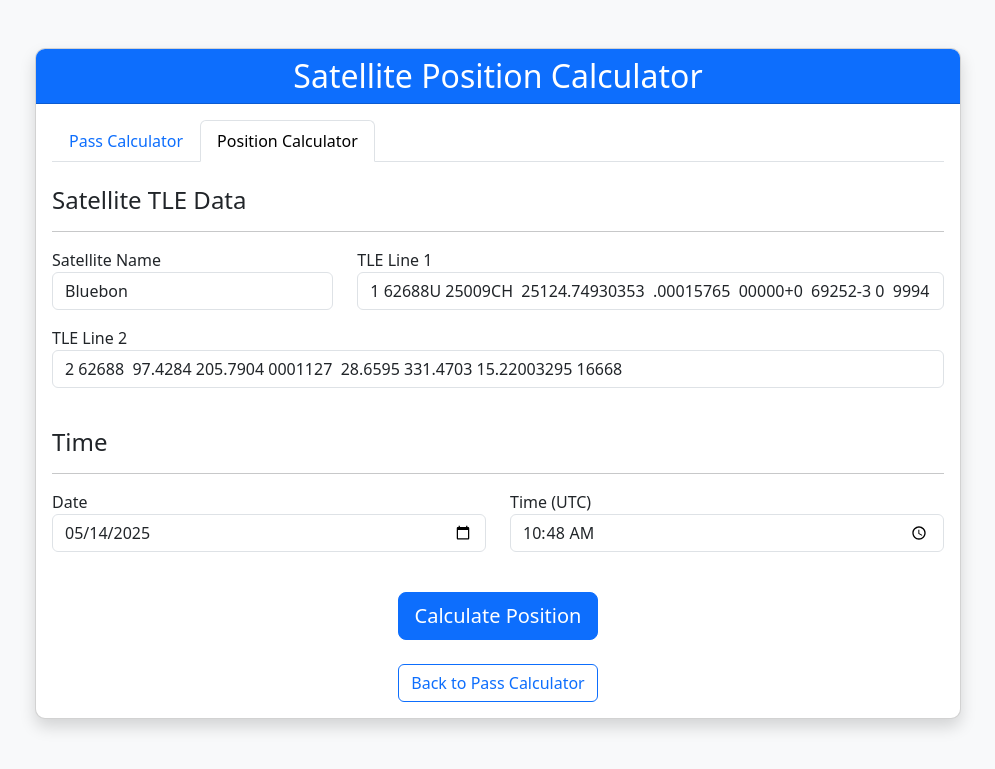
After one commit to Kyrtap1309/satellite_operator_toolbox, a Flask app: page /position in a window 1280 px wide. The commit adds this page. Shown: the top 769 px of the page, without its empty margins (142-1137 px from the left). Run offline with Flask 3, Linux system fonts and the light colour scheme; some libraries are stand-ins or nearby versions.

Commit message:
Add calculate position from timestamp view

```diff
--- a/app.py
+++ b/app.py
@@ -107,6 +107,26 @@ class SatelliteTracker:
                     common_windows.append(common_window)
 
         return sorted(common_windows, key=lambda x: x['rise_time_utc'])
+
+    @staticmethod
+    def calculate_position(tle_line1: str, tle_line2: str, tle_name: str, time_str: str) -> dict[str, Any]:
+        ts = load.timescale()
+        satellite = EarthSatellite(tle_line1, tle_line2, tle_name, ts)
+
+        time_dt = datetime.strptime(time_str, '%Y-%m-%d %H:%M:%S').replace(tzinfo=utc)
+        t = ts.from_datetime(time_dt)
+
+        geocentric = satellite.at(t)
+
+        subpoint = geocentric.subpoint()
+
+        return {
+            'time_utc': time_str,
+            'latitude': round(subpoint.latitude.degrees, 6),
+            'longitude': round(subpoint.longitude.degrees, 6),
+            'elevation': round(subpoint.elevation.m, 2),  # height in meters
+            'satellite_name': tle_name
+        }
 
 class DataFormatter:
     @staticmethod
@@ -269,5 +289,49 @@ def calculate():
                           gs2_lon=gs2_lon,
                           gs2_elev=gs2_elev)
 
+
+@app.route('/position')
+def position():
+    """Render the satellite position calculator page."""
+    now = datetime.now()
+    default_date = now.strftime('%Y-%m-%d')
+    default_time = now.strftime('%H:%M:%S')
+
+    default_time_hm = default_time.rsplit(':', 1)[0]
+
+    return render_template('position_calculator.html',
+                           tle_name=Config.SATELLITE_NAME,
+                           tle_line1=Config.SATELLITE_TLE_LINE1,
+                           tle_line2=Config.SATELLITE_TLE_LINE2,
+                           default_date=default_date,
+                           default_time=default_time_hm)
+
+
+@app.route('/calculate_position', methods=['POST'])
+def calculate_position():
+    """Calculate and display the satellite position."""
+
+    form_data = request.form
+
+    tle_name = form_data.get('tle_name', Config.SATELLITE_NAME)
+    tle_line1 = form_data.get('tle_line1', Config.SATELLITE_TLE_LINE1)
+    tle_line2 = form_data.get('tle_line2', Config.SATELLITE_TLE_LINE2)
+
+    date = form_data.get('date')
+    time = form_data.get('time')
+
+    datetime_str = f"{date} {time}:00"
+
+    tracker = SatelliteTracker()
+    position_data = tracker.calculate_position(tle_line1, tle_line2, tle_name, datetime_str)
+
+    return render_template('position_calculator.html',
+                           tle_name=tle_name,
+                           tle_line1=tle_line1,
+                           tle_line2=tle_line2,
+                           default_date=date,
+                           default_time=time,
+                           position_data=position_data)
+
 if __name__ == '__main__':
     app.run(host='0.0.0.0', port=5000, debug=True)
--- a/docker-compose.yml
+++ b/docker-compose.yml
@@ -1,5 +1,3 @@
-version: '3'
-
 services:
   satellite-pass-calculator:
     build: .
--- /dev/null
+++ b/templates/position_calculator.html
@@ -0,0 +1,198 @@
+<!DOCTYPE html>
+<html lang="en">
+<head>
+    <meta charset="UTF-8">
+    <meta name="viewport" content="width=device-width, initial-scale=1.0">
+    <title>Satellite Position Calculator</title>
+    <link rel="stylesheet" href="https://cdn.jsdelivr.net/npm/bootstrap@5.3.0/dist/css/bootstrap.min.css">
+    <link rel="stylesheet" href="https://unpkg.com/leaflet@1.7.1/dist/leaflet.css" />
+    <link rel="stylesheet" href="{{ url_for('static', filename='css/style.css') }}">
+    <script src="https://unpkg.com/leaflet@1.7.1/dist/leaflet.js"></script>
+
+    <!-- Add map styles -->
+    <style>
+        .map-container {
+            height: 400px;
+            width: 100%;
+            position: relative;
+            border-radius: 4px;
+            overflow: hidden;
+            box-shadow: 0 2px 5px rgba(0, 0, 0, 0.1);
+            border: 1px solid #ddd;
+        }
+
+        #position-map {
+            height: 100%;
+            width: 100%;
+            z-index: 1;
+        }
+    </style>
+</head>
+<body>
+    <div class="container mt-5">
+        <div class="row justify-content-center">
+            <div class="col-md-10">
+                <div class="card shadow">
+                    <div class="card-header bg-primary text-white">
+                        <h2 class="text-center mb-0">Satellite Position Calculator</h2>
+                    </div>
+                    <div class="card-body">
+                        <ul class="nav nav-tabs mb-4">
+                            <li class="nav-item">
+                                <a class="nav-link" href="{{ url_for('index') }}">Pass Calculator</a>
+                            </li>
+                            <li class="nav-item">
+                                <a class="nav-link active" href="{{ url_for('position') }}">Position Calculator</a>
+                            </li>
+                        </ul>
+
+                        <form action="{{ url_for('calculate_position') }}" method="post" id="positionForm">
+                            <div class="row mb-4">
+                                <div class="col-md-12">
+                                    <h4>Satellite TLE Data</h4>
+                                    <hr>
+                                </div>
+                                <div class="col-md-4">
+                                    <div class="form-group mb-3">
+                                        <label for="tle_name">Satellite Name</label>
+                                        <input type="text" class="form-control" id="tle_name" name="tle_name" value="{{ tle_name }}" required>
+                                    </div>
+                                </div>
+                                <div class="col-md-8">
+                                    <div class="form-group mb-3">
+                                        <label for="tle_line1">TLE Line 1</label>
+                                        <input type="text" class="form-control" id="tle_line1" name="tle_line1" value="{{ tle_line1 }}" required>
+                                    </div>
+                                </div>
+                                <div class="col-md-12">
+                                    <div class="form-group mb-3">
+                                        <label for="tle_line2">TLE Line 2</label>
+                                        <input type="text" class="form-control" id="tle_line2" name="tle_line2" value="{{ tle_line2 }}" required>
+                                    </div>
+                                </div>
+                            </div>
+
+                            <div class="row mb-4">
+                                <div class="col-md-12">
+                                    <h4>Time</h4>
+                                    <hr>
+                                </div>
+                                <div class="col-md-6">
+                                    <div class="form-group mb-3">
+                                        <label for="date">Date</label>
+                                        <input type="date" class="form-control" id="date" name="date" value="{{ default_date }}" required>
+                                    </div>
+                                </div>
+                                <div class="col-md-6">
+                                    <div class="form-group mb-3">
+                                        <label for="time">Time (UTC)</label>
+                                        <input type="time" class="form-control" id="time" name="time" value="{{ default_time }}" required>
+                                    </div>
+                                </div>
+                            </div>
+
+                            <div class="text-center mb-4">
+                                <button type="submit" class="btn btn-primary btn-lg">Calculate Position</button>
+                            </div>
+                        </form>
+
+                        {% if position_data %}
+                        <div class="row mt-4">
+                            <div class="col-md-12">
+                                <h4 class="text-center">Satellite Position Results</h4>
+                                <hr>
+                            </div>
+                            <div class="col-md-6">
+                                <div class="card">
+                                    <div class="card-header bg-secondary text-white">
+                                        <h5 class="mb-0">{{ position_data.satellite_name }} at {{ position_data.time_utc }}</h5>
+                                    </div>
+                                    <div class="card-body">
+                                        <table class="table table-bordered">
+                                            <tbody>
+                                                <tr>
+                                                    <th>Latitude</th>
+                                                    <td>{{ position_data.latitude }}°</td>
+                                                </tr>
+                                                <tr>
+                                                    <th>Longitude</th>
+                                                    <td>{{ position_data.longitude }}°</td>
+                                                </tr>
+                                                <tr>
+                                                    <th>Elevation</th>
+                                                    <td>{{ position_data.elevation }} meters</td>
+                                                </tr>
+                                            </tbody>
+                                        </table>
+                                    </div>
+                                </div>
+                            </div>
+                            <div class="col-md-6">
+                                <div class="map-container">
+                                    <div id="position-map"></div>
+                                </div>
+                            </div>
+                        </div>
+                        {% endif %}
+
+                        <div class="text-center mt-4">
+                            <a href="{{ url_for('index') }}" class="btn btn-outline-primary">Back to Pass Calculator</a>
+                        </div>
+                    </div>
+                </div>
+            </div>
+        </div>
+    </div>
+
+    {% if position_data %}
+    <script>
+        document.addEventListener('DOMContentLoaded', function() {
+            // Initialize the map with proper sizing
+            const map = L.map('position-map', {
+                center: [{{ position_data.latitude }}, {{ position_data.longitude }}],
+                zoom: 3,
+                zoomControl: true,
+                scrollWheelZoom: true
+            });
+
+            // Add OpenStreetMap tiles
+            L.tileLayer('https://{s}.tile.openstreetmap.org/{z}/{x}/{y}.png', {
+                maxZoom: 19,
+                attribution: '© OpenStreetMap contributors'
+            }).addTo(map);
+
+            // Create a custom satellite icon
+            const satelliteIcon = L.divIcon({
+                className: 'satellite-marker',
+                html: '<div style="width: 16px; height: 16px; background-color: #ff4500; border-radius: 50%; border: 2px solid white; box-shadow: 0 0 8px rgba(255, 69, 0, 0.6);"></div>',
+                iconSize: [16, 16],
+                iconAnchor: [8, 8]
+            });
+
+            // Add marker for satellite position
+            const satelliteMarker = L.marker([{{ position_data.latitude }}, {{ position_data.longitude }}], {
+                icon: satelliteIcon
+            }).addTo(map)
+              .bindPopup("<b>{{ position_data.satellite_name }}</b><br>Lat: {{ position_data.latitude }}°<br>Lon: {{ position_data.longitude }}°<br>Alt: {{ (position_data.elevation/1000)|round(1) }} km")
+              .openPopup();
+
+            // Add satellite footprint circle (approximate coverage area)
+            const footprintRadius = Math.min({{ position_data.elevation * 0.5 }}, 2000000); // Approximate coverage
+
+            const footprint = L.circle([{{ position_data.latitude }}, {{ position_data.longitude }}], {
+                color: '#ff4500',
+                fillColor: 'rgba(255, 69, 0, 0.1)',
+                fillOpacity: 0.2,
+                radius: footprintRadius,
+                weight: 2
+            }).addTo(map);
+
+            // Force map to resize and invalidate size after a short delay
+            setTimeout(function() {
+                map.invalidateSize();
+            }, 100);
+        });
+    </script>
+    {% endif %}
+</body>
+</html>
```
Also changed, not shown: templates/index.html (+10 -1 lines), templates/results.html (+9 -0 lines), 1 other file.
